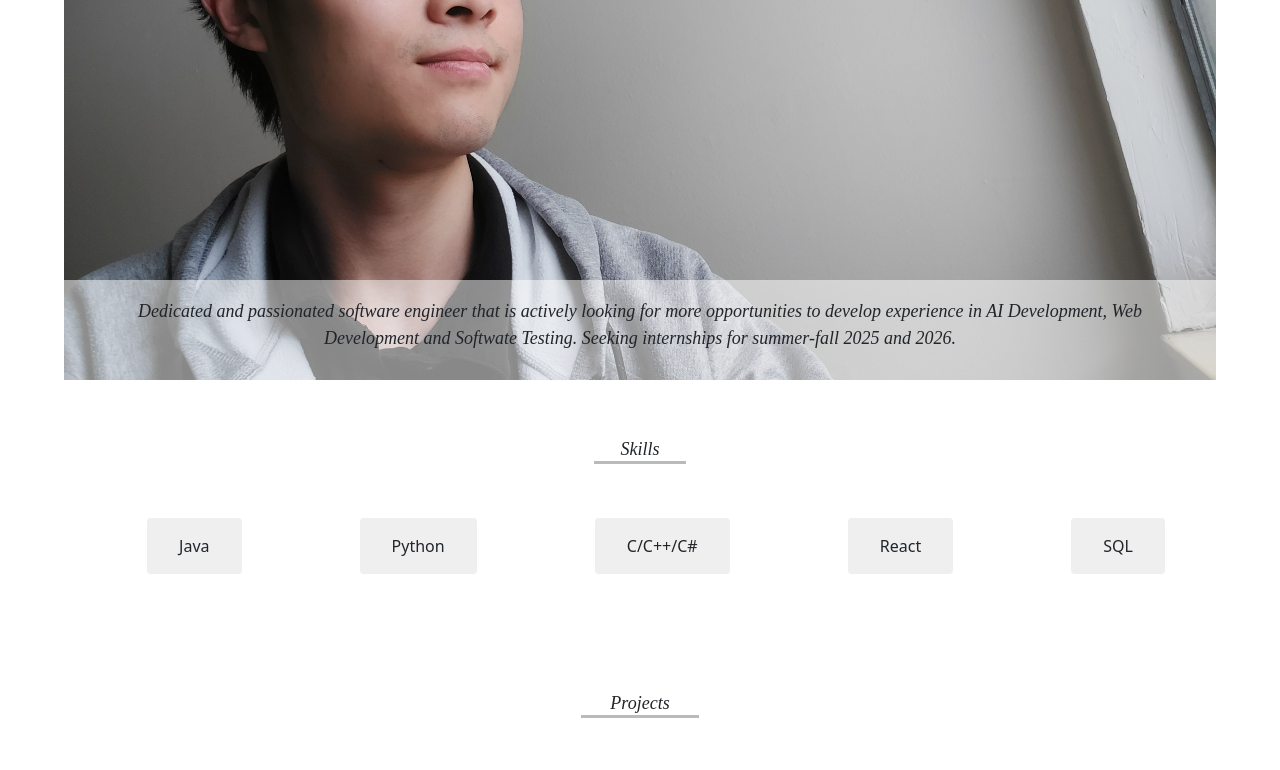
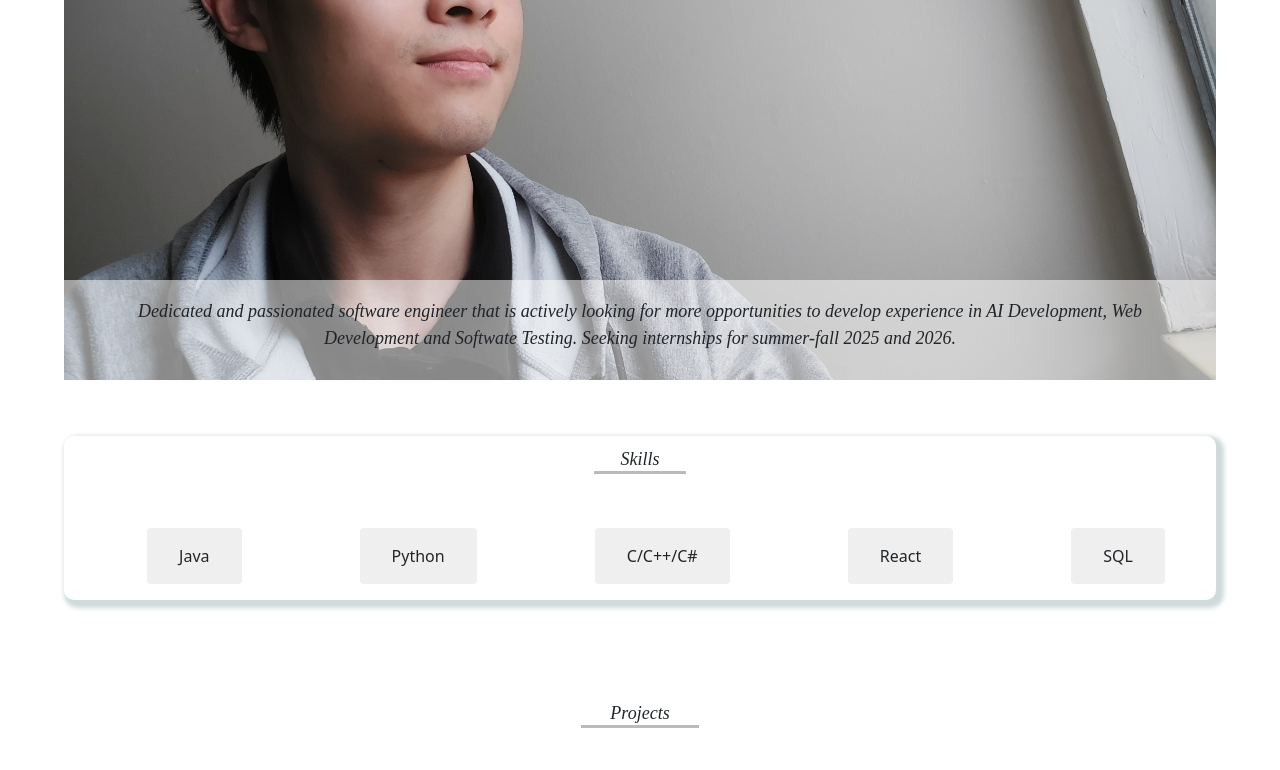
Before and after one commit to MingFZ0/MingFZ0.github.io, a React (Create React App) app: page / in a window 1280 px wide. Shown: the part 373-1143 px from the top of the page. Built offline with nearby package versions, Linux system fonts and the light colour scheme.

Commit message:
adding decor

```diff
--- a/src/Page/Skills.css
+++ b/src/Page/Skills.css
@@ -1,12 +1,16 @@
 .Skills {
     margin-left: 5%;
     margin-right: 5%;
+    box-shadow: 4px 4px 4px 4px rgb(207, 218, 218);
+    padding-top: 10px;
+    border-radius: 10px;
 }
 
 .Skill:hover {
     background-color:antiquewhite;
     scale: 1.25;
 }
+
 
 .marquee {
     /* border-radius: 50px; */
```
